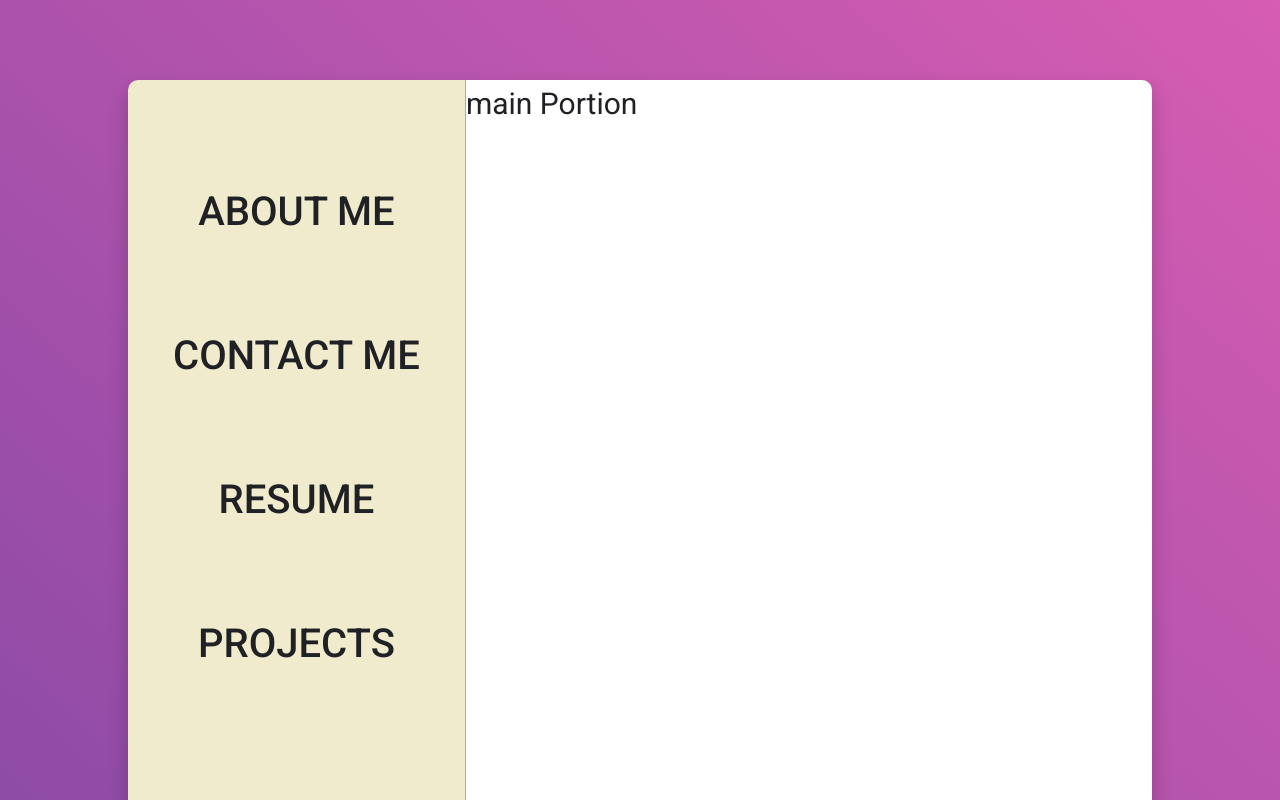
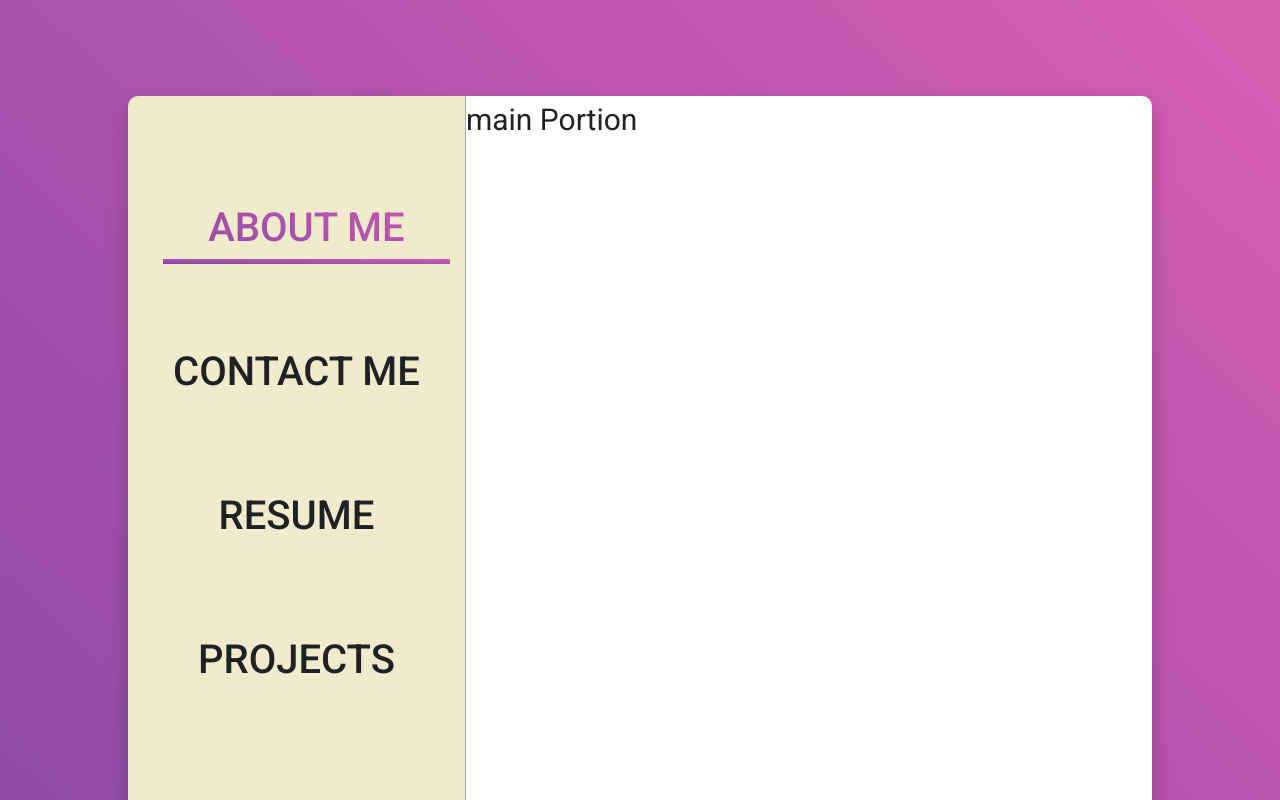
Before and after one commit to AbdelrahmanDeghedy/Personal-Website, a React (Create React App) app: page / in a window 1280 px wide. Shown: the top 800 px of the page. Built offline with nearby package versions, Linux system fonts and the light colour scheme.

Commit message:
Performed some fixes

```diff
--- a/src/App.js
+++ b/src/App.js
@@ -7,7 +7,8 @@ class App extends Component {
 
   render () {
     return (
-      <div>
+      <div className="background background-first-color">
+        &nbsp;
         <Layout />
       </div>
     )
--- a/src/components/Navbar.js
+++ b/src/components/Navbar.js
@@ -4,17 +4,52 @@ import { TiSocialInstagram, TiSocialLinkedin, TiSocialGithub, TiSocialTwitter, T
 
 
 class Navbar extends Component {
+    handleClick = (e) => {
+        const items = ['about', 'contact', 'resume', 'projects'];
+        const item = e.target;
+        const background = document.querySelector ('.background');
+        item.classList.add ('navbar-item-clicked');
+
+
+        item.classList.forEach ((className) => {
+            for (let i = 0; i < 4; i++) {
+                if (className.includes (items[i]) && !className.includes (`navbar-item-${items[i]}-clicked`)) {
+                    item.classList.add (`navbar-item-${items[i]}-clicked`);
+                    background.classList.add (`background-${items[i]}-color`);
+                }
+            }
+        })
+
+        // remove other items extra classes
+        for (let i = 0; i < 4; i++) {
+            const currentItem = document.querySelector (`.navbar-item-${items[i]}`);
+            if (currentItem === item) {
+                continue;
+            }
+            if (currentItem.classList.contains (`navbar-item-${items[i]}-clicked`)) {
+                currentItem.classList.remove (`navbar-item-${items[i]}-clicked`);
+            }
+            if (currentItem.classList.contains (`navbar-item-clicked`)) {
+                currentItem.classList.remove (`navbar-item-clicked`);
+            }
+            if (background.classList.contains (`background-${items[i]}-color`)) {
+                background.classList.remove (`background-${items[i]}-color`);
+            }
+        }
+
+    }
+
     render () {
         return (
             <Fragment>
                 <div className="sidebar">
                     <ul className="sidebar-navbar">
-                        <li className="navbar-item navbar-item-about"> About Me </li>
-                        <li className="navbar-item navbar-item-contact"> Contact Me </li>
+                        <li className="navbar-item navbar-item-about navbar-item-clicked navbar-item-about-clicked" onClick={this.handleClick}> About Me </li>
+                        <li className="navbar-item navbar-item-contact" onClick={this.handleClick}> Contact Me </li>
                         <a className="navbar-resume-link" href="https://drive.google.com/file/d/14pER2spfeTQz0BPpgMcPnI9opqfbBtD5/view" target="_blank">
-                            <li className="navbar-item navbar-item-resume"> Resume </li>
+                            <li className="navbar-item navbar-item-resume" > Resume </li>
                         </a>
-                        <li className="navbar-item navbar-item-projects"> Projects </li>
+                        <li className="navbar-item navbar-item-projects" onClick={this.handleClick}> Projects </li>
                     </ul>
 
                     <div className="navbar-social">
--- a/src/index.css
+++ b/src/index.css
@@ -52,7 +52,7 @@ body {
   font-family: 'Roboto', sans-serif;
   font-weight: 400;
   line-height: 1.6;
-  background-image: var(--gradient-1);
+
   background-size: cover;
   background-repeat: no-repeat;
   color: var(--color-font-second);
@@ -60,6 +60,24 @@ body {
 
 
   min-height: 100vh;
+}
+
+.background {
+  height: 120rem;
+  background-image: var(--gradient-1);
+
+}
+
+.background-about-color {
+  background-image: var(--gradient-1);
+}
+
+.background-contact-color {
+  background-image: var(--gradient-2);
+}
+
+.background-projects-color {
+  background-image: var(--gradient-4);
 }
 
 /*///////////////////////////////////
@@ -123,7 +141,6 @@ that's why we exclude it, as we want the about me div only*/
   text-decoration: none;
   color: currentColor;
 
-
 }
 
 .navbar-item {
@@ -170,34 +187,50 @@ that's why we exclude it, as we want the about me div only*/
   }
 }
 
-.navbar-item-about:hover {
-  background-image: var(--gradient-1);
-}
+.navbar-item-about:hover,
 .navbar-item-about:hover::before {
   background-image: var(--gradient-1);
 }
 
-.navbar-item-contact:hover {
-  background-image: var(--gradient-2);
-}
-
+.navbar-item-contact:hover,
 .navbar-item-contact:hover::before {
   background-image: var(--gradient-2);
 }
 
-.navbar-item-resume:hover {
-  background-image: var(--gradient-3);
-}
-
+.navbar-item-resume:hover,
 .navbar-item-resume:hover::before {
   background-image: var(--gradient-3);
 }
 
-.navbar-item-projects:hover {
+.navbar-item-projects:hover,
+.navbar-item-projects:hover::before {
   background-image: var(--gradient-4);
 }
 
-.navbar-item-projects:hover::before {
+
+.navbar-item-clicked {
+  transform: translateX(1rem);
+  background-clip: text;
+  -webkit-text-fill-color: transparent;
+}
+.navbar-item-clicked::before {
+
+  animation: width-slide 1s;
+  animation-fill-mode: forwards;
+}
+
+.navbar-item-about-clicked,
+.navbar-item-about-clicked::before {
+  background-image: var(--gradient-1);
+}
+
+.navbar-item-contact-clicked,
+.navbar-item-contact-clicked::before {
+  background-image: var(--gradient-2);
+}
+
+.navbar-item-projects-clicked,
+.navbar-item-projects-clicked::before {
   background-image: var(--gradient-4);
 }
 
```
